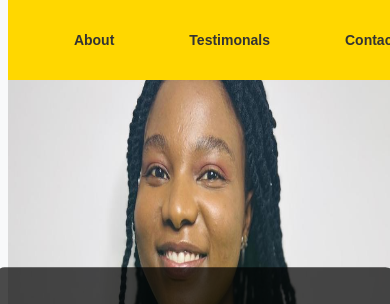
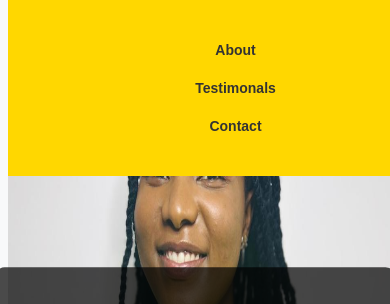
Before and after one commit to SboD20/SibongileSpeaks-Web, a plain HTML site: page index.html in a window 390 px wide. Shown: the top 304 px of the page. Drawn offline with Linux system fonts and the light colour scheme; a script that the page names is missing.

Commit message:
Update styles.css

```diff
--- a/styles.css
+++ b/styles.css
@@ -322,7 +322,17 @@ input, textarea {
         width: 90%;
     }
 }
+@media (max-width: 768px) {
+    nav ul {
+        flex-direction: column;
+        align-items: center;
+        width: 100%;
+    }
 
+    nav ul li {
+        margin: 10px 0;
+    }
+}
 /*======= Contact Container =======*/
 
 .contact-container {
```
